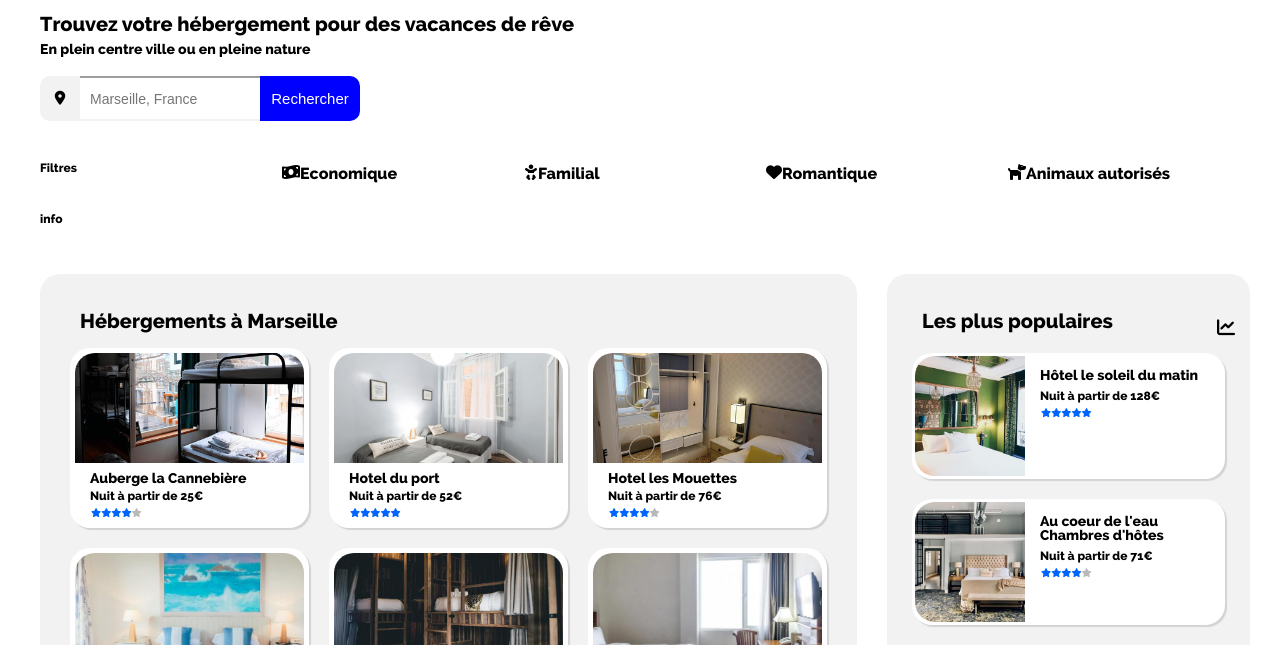
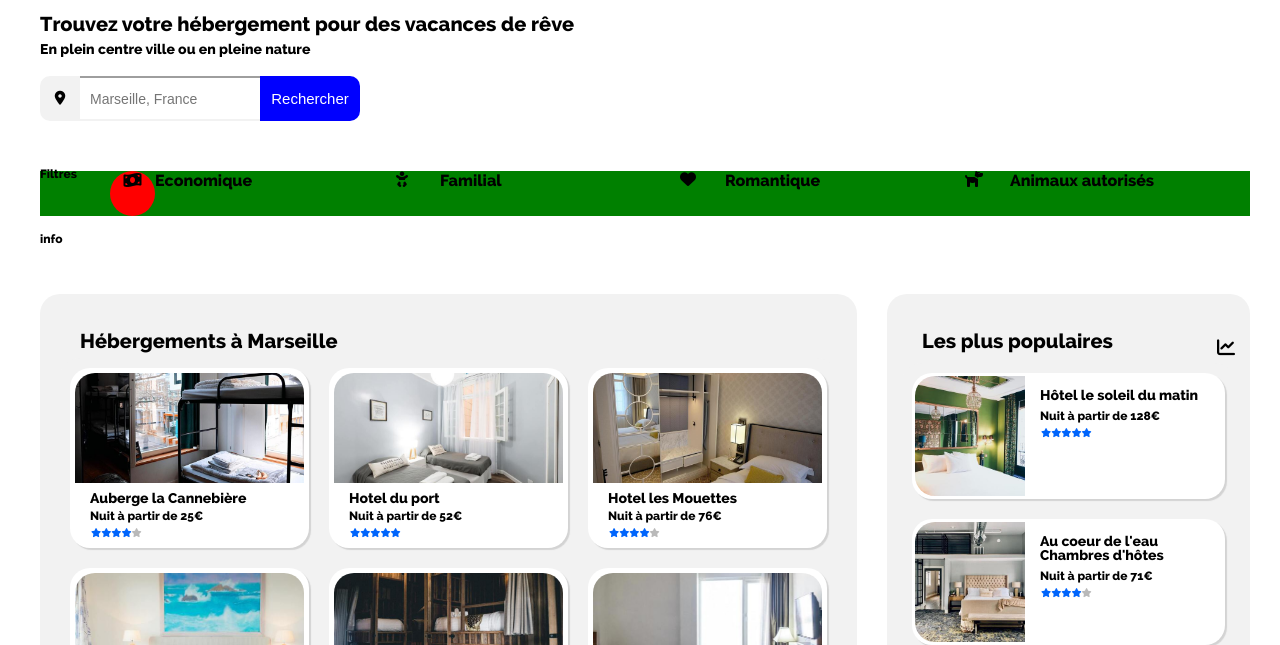
Before and after one commit to Annie-Lec/AnnieLechevalier_2_01112020, a plain HTML site: page index.html in a window 1280 px wide. Shown: the part 79-724 px from the top of the page. Drawn offline with Linux system fonts and the light colour scheme.

Commit message:
modif Filtre

```diff
--- a/css/style.css
+++ b/css/style.css
@@ -125,8 +125,7 @@ p{
     padding: 0 10px;
     font-size: 15px;
     text-align: center;
-    color: #fff;
-
+    color: white;
     border-radius: 0 10px 10px 0;
     background-color: blue;
 
@@ -139,7 +138,7 @@ p{
     font-size: 14px;
     border-radius: 10px 0 0 10px ;
     background-color: rgb(242, 242, 242);
-    border-color:red;
+
 }
 
 .inputVille{
@@ -162,23 +161,26 @@ p{
 
 .filtreDetails{
     display: grid;
-    grid-template-columns: 1fr 1fr 1fr 1fr 1fr  ;
-
+    grid-template-columns: 70px 1fr 1fr 1fr 1fr  ;
     margin-bottom: 20px;
-    align-items: center;
+    margin-top: 20px;
     height: 45px;
+    background-color: green;
 }
 .detailFiltreDetails{
-    display: flex;
+    display: grid;
+    grid-template-columns: 45px 150px;
+    height: inherit;
 }
 .puceDuLibelle{
     height: inherit;
+    width: 45px;
     display: block;
     text-align: center;
-    line-height: inherit;
     background-color: red;
-    border-radius: 50%;
+    border-radius: 50px;
 }
+
 
 /* Partie section hebergement */
 .sectionHebergement{
--- a/index.html
+++ b/index.html
@@ -38,8 +38,8 @@
                 <p>En plein centre ville ou en pleine nature</p>
 
             </div>
+
             <div class="fltreRecherche">
-
                 <div class="puceNavig"> <i class="fas fa-map-marker-alt"></i></div>
                 <div class="inputVille">
                     <input type="text" placeholder="Marseille, France" />
@@ -48,10 +48,11 @@
                     Rechercher
                 </button>
             </div>
+
             <div class="filtreDetails">
                 <p>Filtres</p>
                 <div class="detailFiltreDetails">
-                    <i class="fas fa-money-bill-wave"></i>
+                    <div class="puceDuLibelle"><i class="fas fa-money-bill-wave"></i></div>
                     Economique
                 </div>
                 <div class="detailFiltreDetails">
@@ -90,7 +91,7 @@
                 <div id="box1">
                     <div class="detail">
 
-                        <img class="image" src="image/hebergements/marcus-loke-WQJvWU_HZFo-unsplash.jpg">
+                        <img class="image" src="image/hebergements/marcus-loke-WQJvWU_HZFo-unsplash.jpg" alt="" />
 
                         <div class="texte">
                             <h2>Auberge la Cannebière</h2>
@@ -105,7 +106,7 @@
                         </div>
                     </div>
                     <div class="detail">
-                        <img class="image" src="image/hebergements/fred-kleber-gTbaxaVLvsg-unsplash.jpg" alt="kleber">
+                        <img class="image" src="image/hebergements/fred-kleber-gTbaxaVLvsg-unsplash.jpg" alt="kleber" />
                         <div class="texte">
                             <h2>Hotel du port</h2>
                             <p>Nuit à partir de 52<strong>€</strong></p>
```
